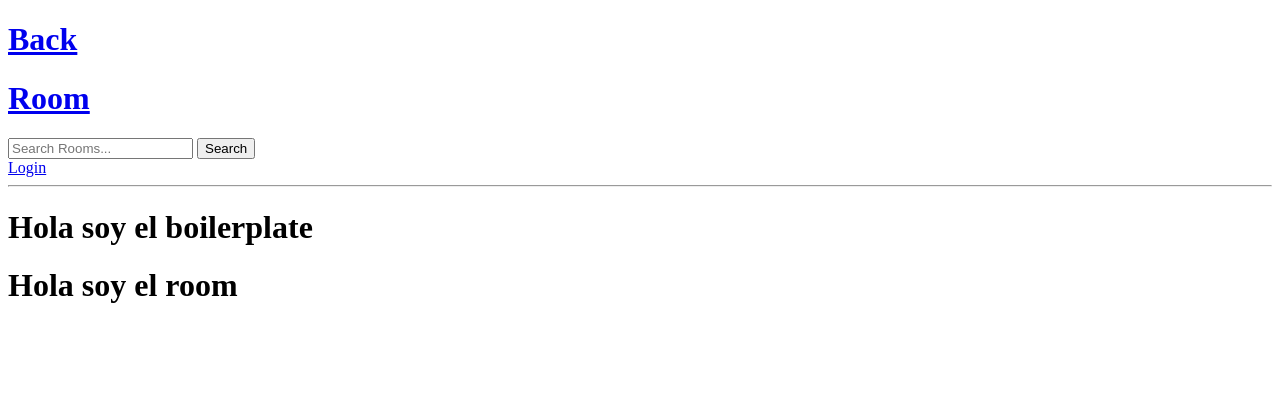
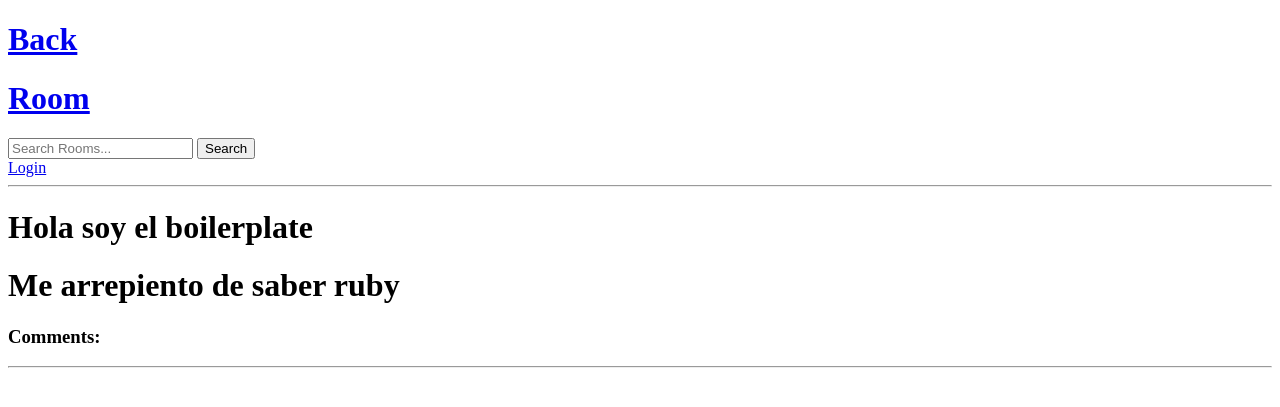
Before and after one commit to BMQuiroga/django, a Django app: page /room/3/ in a window 1280 px wide. Shown: the top 407 px of the page. Run offline with Django 5.2, Linux system fonts and the light colour scheme; data comes from the database, SQL or seed files in the repository.

Commit message:
mensajes en rooms

```diff
--- a/storybud/baseline/templates/baseline/room.html
+++ b/storybud/baseline/templates/baseline/room.html
@@ -1,7 +1,22 @@
 {% extends "boilerplate.html" %}
 
 {% block content %}
-<h1>Hola soy el room</h1>
+<h1>{{room.name}}</h1>
 <h1> {{room.description}}</h1>
 
+<div class="comments">
+    <h3>Comments:</h3>
+    <hr>
+    {% for comment in room_messages %}
+
+    <div>
+    <h3>@{{comment.user.username}} - {{comment.created}} ({{comment.created|timesince}} ago)</h3>
+    <h1>{{comment.body}}</h1>
+    <hr>
+    </div>
+
+    {% endfor %}
+</div>
+
+
 {% endblock content %}
--- a/storybud/baseline/views.py
+++ b/storybud/baseline/views.py
@@ -38,9 +38,15 @@
 
 def room(request, pk):
     room = Room.objects.get(id=pk)
+    room_messages = room.message_set.all().order_by('-created')#consigue todos los mensajes del room y los ordena por fecha
+    #notacion: room.message_set.all() es lo mismo que Message.objects.filter(room=room)
+
+
+
 
     context = {
-        'room': room
+        'room': room,
+        'room_messages': room_messages
     }
     return render(request, 'baseline/room.html', context)
 
```
